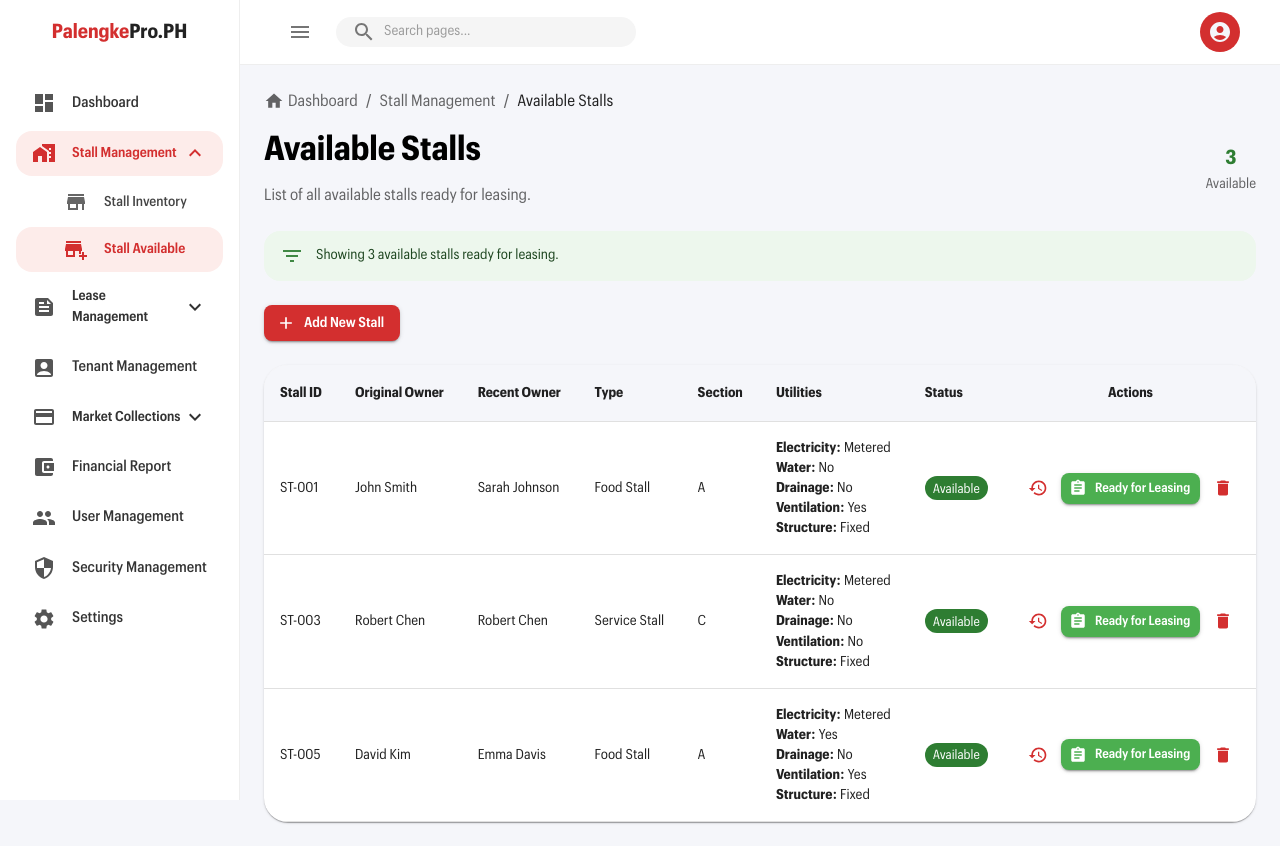
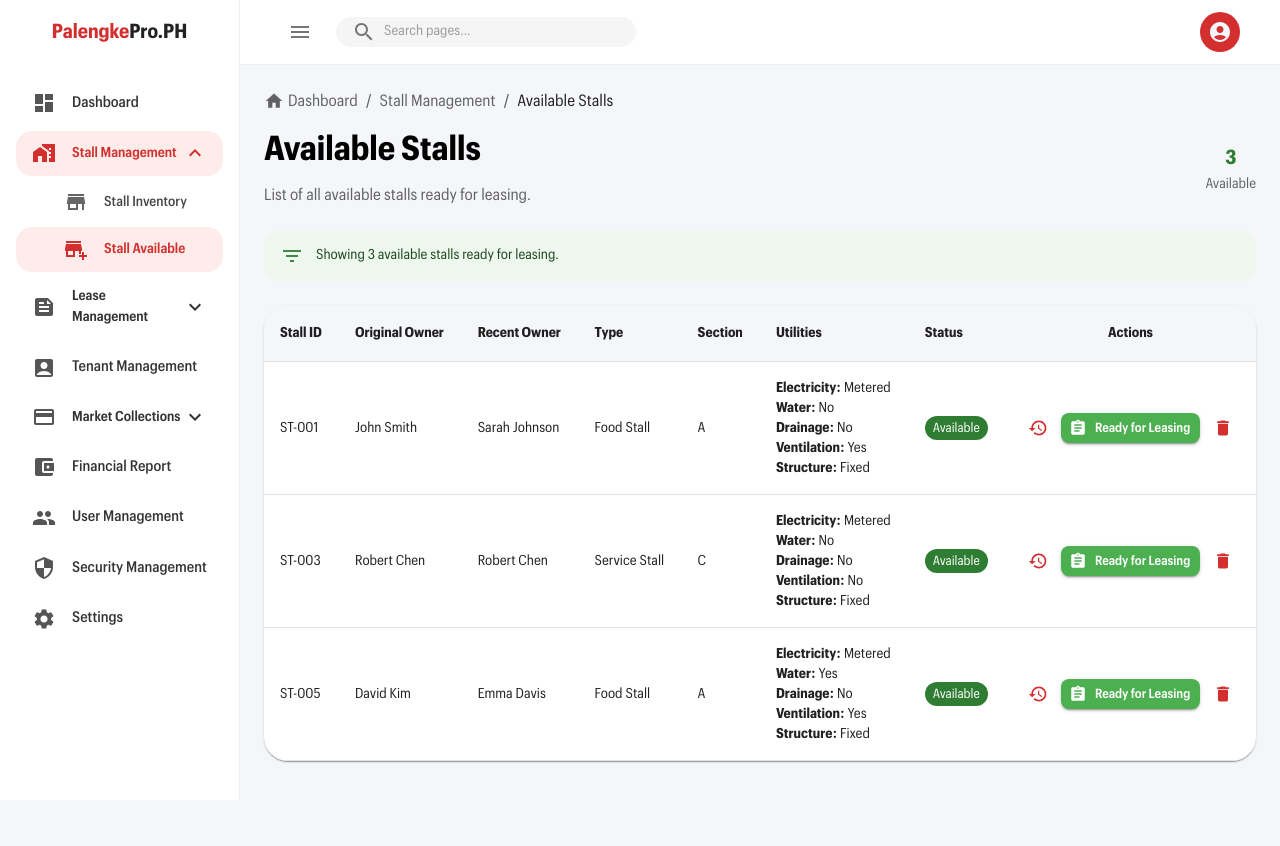
Before and after one commit to bcharles4/palengkeproph_test, a React (Create React App) app in the folder palengkeproph_frontend/: page /stall-available in a window 1280 px wide. After the commit the page ends 800 px from the top, so only its background shows below. Built offline with nearby package versions, Linux system fonts and the light colour scheme.

Commit message:
Removing the Button in Available Stalls Page

```diff
--- a/palengkeproph_frontend/src/pages/stall/StallAvailable.jsx
+++ b/palengkeproph_frontend/src/pages/stall/StallAvailable.jsx
@@ -302,20 +302,7 @@ export default function StallAssignment() {
           </Alert>
         )}
 
-        {/* === Toolbar === */}
-        <Box sx={{ mb: 3, display: "flex", gap: 2, flexWrap: "wrap" }}>
-          <Button
-            variant="contained"
-            startIcon={<AddIcon />}
-            sx={{
-              bgcolor: "#D32F2F",
-              "&:hover": { bgcolor: "#B71C1C" }
-            }}
-            onClick={() => setOpenModal(true)}
-          >
-            Add New Stall
-          </Button>
-        </Box>
+
 
         {/* === Available Stalls Table === */}
         {availableStalls.length > 0 && (
```
